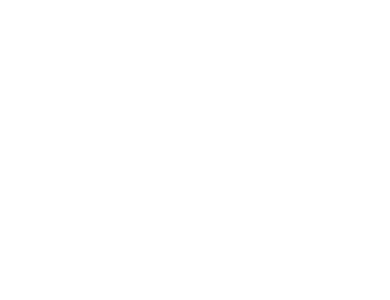
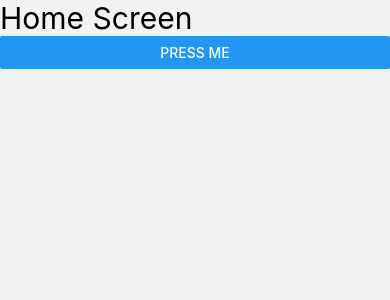
Before and after one commit to KMalveaux/Kabbage, a React Native app: screen /Home in a window 390 px wide. Shown: the top 300 px of the page. Built offline with nearby package versions, Linux system fonts and the light colour scheme.

Commit message:
Fixed navigation

```diff
--- a/App.js
+++ b/App.js
@@ -7,12 +7,22 @@
 const Stack = createNativeStackNavigator();
 
 const App = () => {
-  <NavigationContainer>
-    <Stack.Navigator>
-      <Stack.Screen name="Home" component={Home} />
-      <Stack.Screen name="CardCreation" component={CardCreation} />
-    </Stack.Navigator>
-  </NavigationContainer>;
+  return (
+    <NavigationContainer>
+      <Stack.Navigator>
+        <Stack.Screen
+          name="Home"
+          component={Home}
+          options={{ headerShown: false }}
+        />
+        <Stack.Screen
+          name="CardCreation"
+          component={CardCreation}
+          options={{ headerShown: false }}
+        />
+      </Stack.Navigator>
+    </NavigationContainer>
+  );
 };
 
 export default App;
--- a/CardCreation.js
+++ b/CardCreation.js
@@ -90,7 +90,7 @@
           letterSpacing: 2.5,
         }}
       >
-        Kabbage!
+        Card Creation
       </Text>
       <Animated.View style={[styles.subcontainer, { left: slideAnimation }]}>
         <Text style={styles.textSub}>{changeable}</Text>
--- a/Home.js
+++ b/Home.js
@@ -5,7 +5,10 @@
   return (
     <SafeAreaView style={styles.container}>
       <Text style={{ fontSize: 30 }}>Home Screen</Text>
-      <Button onPress={() => navigation.navigate("CardCreation")} />
+      <Button
+        title={"Press me"}
+        onPress={() => navigation.navigate("CardCreation")}
+      />
     </SafeAreaView>
   );
 };
```
